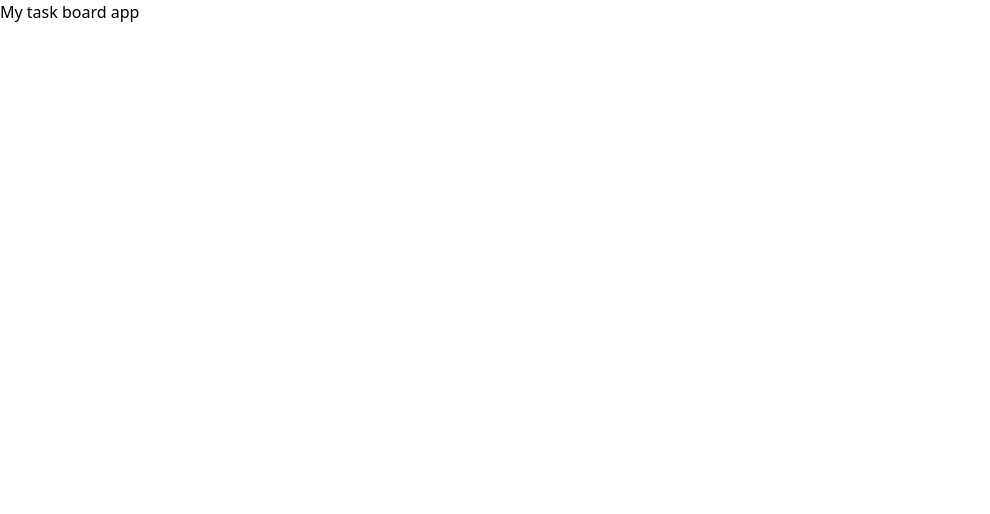
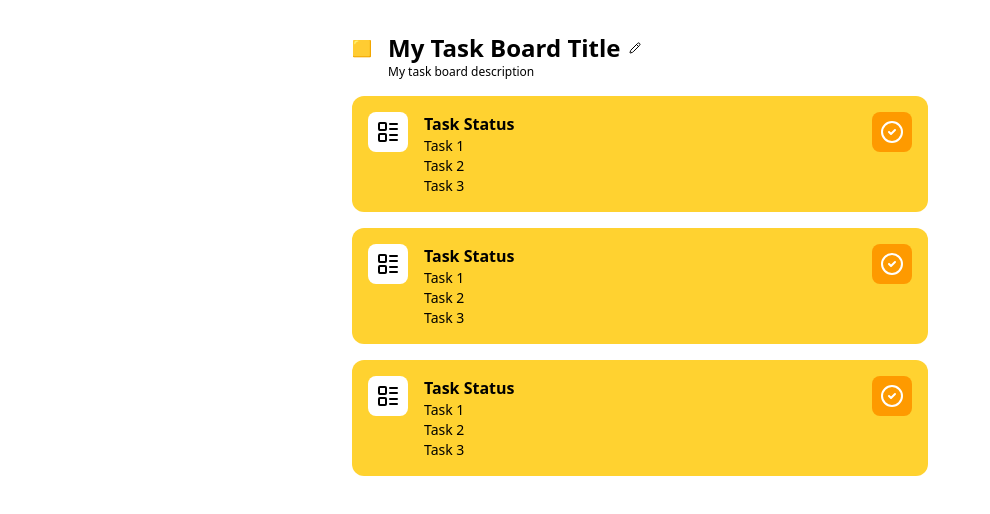
Before and after one commit to Omar-sv88/my-task-board-app, a React (Vite) app in the folder front/: page / in a window 1280 px wide. Shown: the top 514 px of the page, without its empty margins (0-990 px from the left). Built offline with nearby package versions, Linux system fonts and the light colour scheme.

Commit message:
Start style front add components, views and layouts

```diff
--- a/front/src/App.tsx
+++ b/front/src/App.tsx
@@ -1,7 +1,12 @@
+import BaseLayout from "./layouts/BaseLayout";
+import Dashboard from "./views/Dashboard";
+
 function App() {
   return (
     <>
-      <h1>My task board app</h1>
+      <BaseLayout>
+        <Dashboard />
+      </BaseLayout>
     </>
   );
 }
--- /dev/null
+++ b/front/src/components/Board.tsx
@@ -0,0 +1,21 @@
+import { Pencil } from "lucide-react";
+
+function Board() {
+  return (
+    <>
+      <div className="mt-1">🟨</div>
+
+      <div>
+        <div className="flex items-center gap-2">
+          <h1 className="font-semibold text-2xl">My Task Board Title</h1>
+
+          <Pencil size={12} />
+        </div>
+
+        <p className="text-xs">My task board description</p>
+      </div>
+    </>
+  );
+}
+
+export default Board;
--- /dev/null
+++ b/front/src/components/Task.tsx
@@ -0,0 +1,29 @@
+import { CircleCheck, LayoutList } from "lucide-react";
+
+function Task() {
+  return (
+    <>
+      <section className="task p-4 flex justify-between bg-amber-300 rounded-xl">
+        <div className="flex gap-4">
+          <div className="bg-white h-10 w-10 flex items-center justify-center rounded-lg">
+            <LayoutList />
+          </div>
+
+          <div>
+            <h3 className="font-bold">Task Status</h3>
+
+            <p className="text-sm">Task 1</p>
+            <p className="text-sm">Task 2</p>
+            <p className="text-sm">Task 3</p>
+          </div>
+        </div>
+
+        <div className="bg-amber-500 h-10 w-10 flex items-center justify-center rounded-lg">
+          <CircleCheck color="white" />
+        </div>
+      </section>
+    </>
+  );
+}
+
+export default Task;
--- /dev/null
+++ b/front/src/layouts/BaseLayout.tsx
@@ -0,0 +1,19 @@
+import type { JSX } from "react";
+
+interface IBaseLayout {
+  children: JSX.Element;
+}
+
+function BaseLayout(props: IBaseLayout) {
+  const { children } = props;
+
+  return (
+    <>
+      <section className="base-layout w-full h-full mt-8 flex flex-col items-center justify-center">
+        {children}
+      </section>
+    </>
+  );
+}
+
+export default BaseLayout;
--- /dev/null
+++ b/front/src/views/Dashboard.tsx
@@ -0,0 +1,22 @@
+import Board from "../components/Board";
+import Task from "../components/Task";
+
+function Dashboard() {
+  return (
+    <>
+      <section className="dashboard w-full h-full max-w-xl mx-auto">
+        <header className="flex gap-4">
+          <Board />
+        </header>
+
+        <main className="flex flex-col gap-4 mt-4">
+          <Task />
+          <Task />
+          <Task />
+        </main>
+      </section>
+    </>
+  );
+}
+
+export default Dashboard;
```
